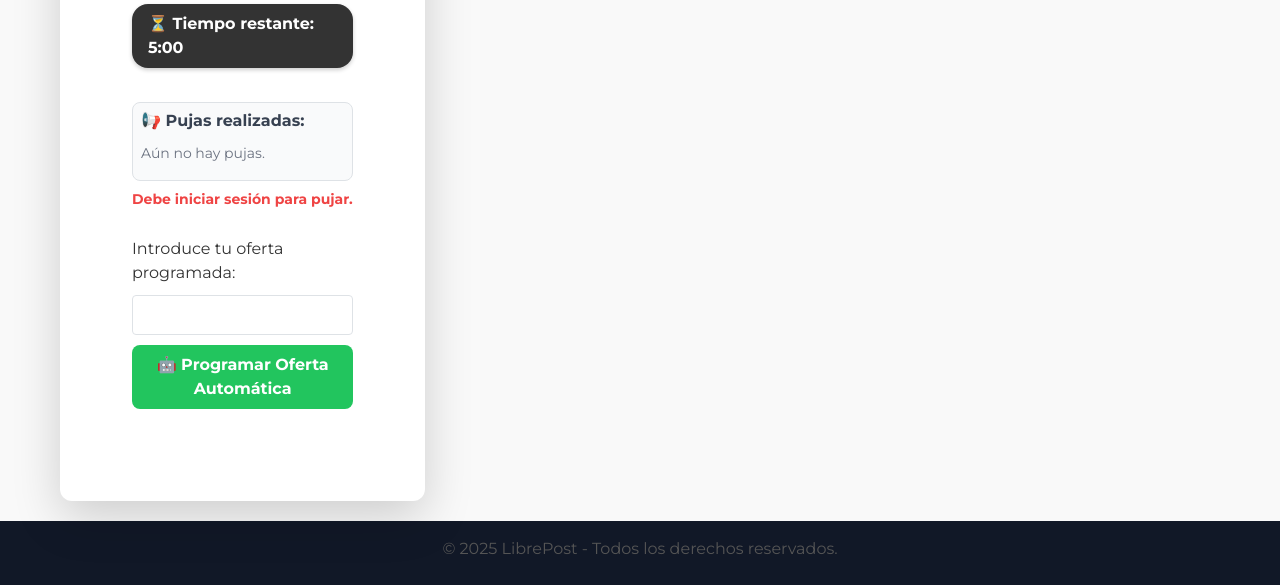
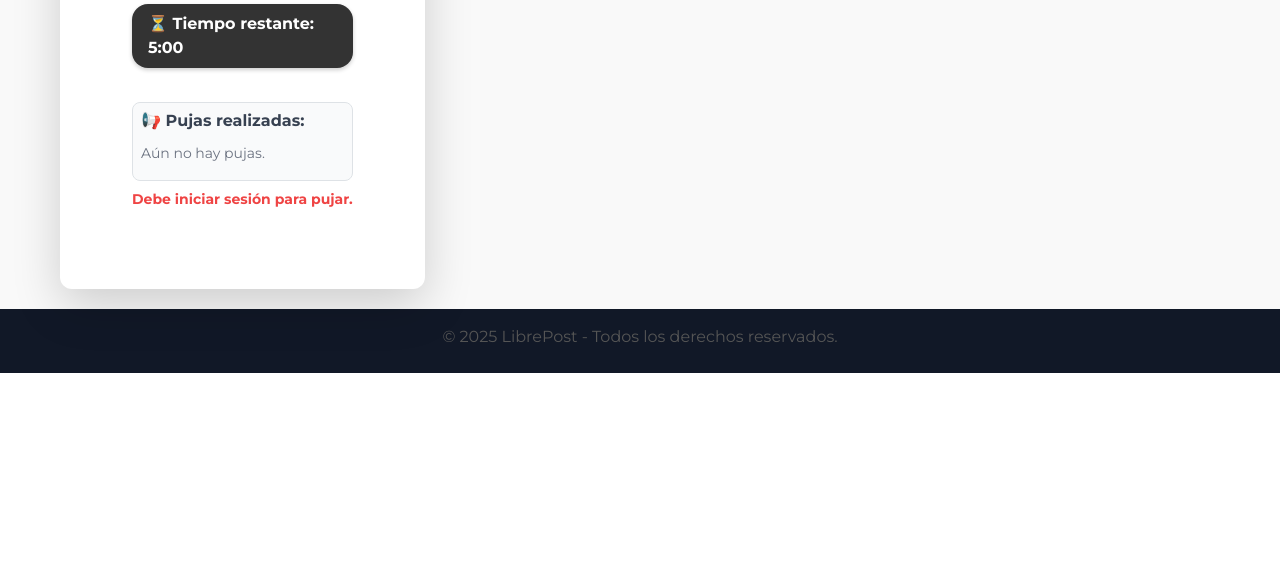
Before and after one commit to JuanantonioPeregrina/Marketplace, a Node server app: page /anuncios in a window 1280 px wide. Shown: the part 975-1560 px from the top of the page. After the commit the page ends 1348 px from the top, so only its background shows below. Run offline with Node 20, Linux system fonts and the light colour scheme; tables that the repository leaves empty hold one stand-in row (values such as "Sample post"); grey boxes marked "Sample" are stand-in pictures; some libraries are stand-ins or nearby versions.

Commit message:
Fixeado el input de oferta automática no apto para invitados

```diff
--- a/postlibre-express/views/anuncios.ejs
+++ b/postlibre-express/views/anuncios.ejs
@@ -229,6 +229,17 @@ data-fin="<%= anuncio.fechaExpiracion ? new Date(anuncio.fechaExpiracion).toISOS
 
                     <% if (user) { %>
                         <button class="pujar-btn mt-4" data-anuncio-id="<%= anuncio._id %>">🔥 Pujar</button>
+
+                        <!-- Oferta automática -->
+                    <form id="oferta-automatica-form-<%= anuncio._id %>" method="POST" action="/anuncios/oferta-automatica/<%= anuncio._id %>">
+                        <label for="precioMaximo">Introduce tu oferta programada:</label>
+                        <input type="number" name="precioMaximo" id="precioMaximo-<%= anuncio._id %>" min="0" max="<%= anuncio.precioActual %>" required class="border p-2 w-full">
+                        <button type="submit" class="bg-green-500 text-white px-4 py-2 rounded-lg font-bold">
+                            🤖 Programar Oferta Automática
+                        </button>
+                    </form>
+
+
                     <% } else { %>
                         <p class="text-red-500 text-sm font-bold mt-2">Debe iniciar sesión para pujar.</p>
                     <% } %>
@@ -239,14 +250,6 @@ data-fin="<%= anuncio.fechaExpiracion ? new Date(anuncio.fechaExpiracion).toISOS
                         <button class="bg-red-500 text-white px-4 py-2 rounded-lg font-bold">🔥 Pujar</button>
                     </form> -->
 
-                    <!-- Oferta automática -->
-                    <form id="oferta-automatica-form-<%= anuncio._id %>" method="POST" action="/anuncios/oferta-automatica/<%= anuncio._id %>">
-                        <label for="precioMaximo">Introduce tu oferta programada:</label>
-                        <input type="number" name="precioMaximo" id="precioMaximo-<%= anuncio._id %>" min="0" max="<%= anuncio.precioActual %>" required class="border p-2 w-full">
-                        <button type="submit" class="bg-green-500 text-white px-4 py-2 rounded-lg font-bold">
-                            🤖 Programar Oferta Automática
-                        </button>
-                    </form>
 
 
                     <!-- 🔥 Mensaje de éxito (inicialmente oculto) -->
```
